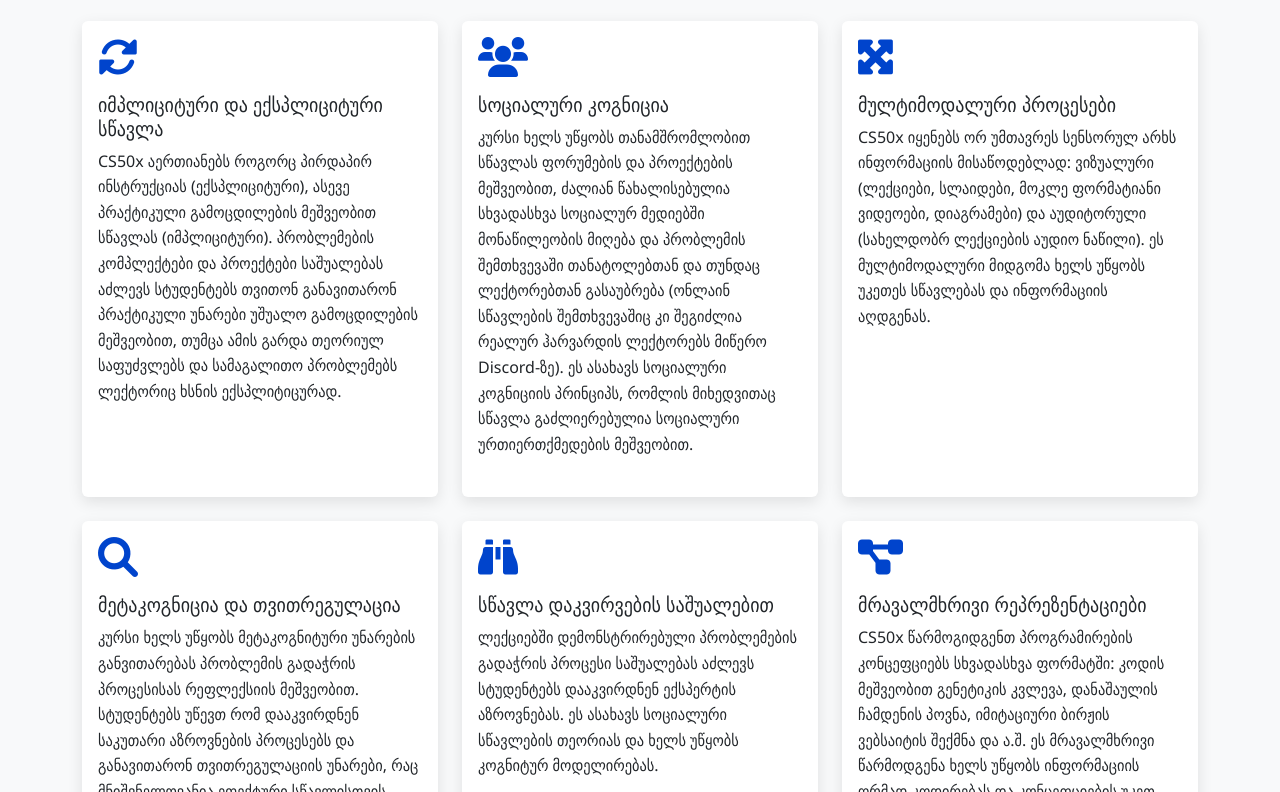
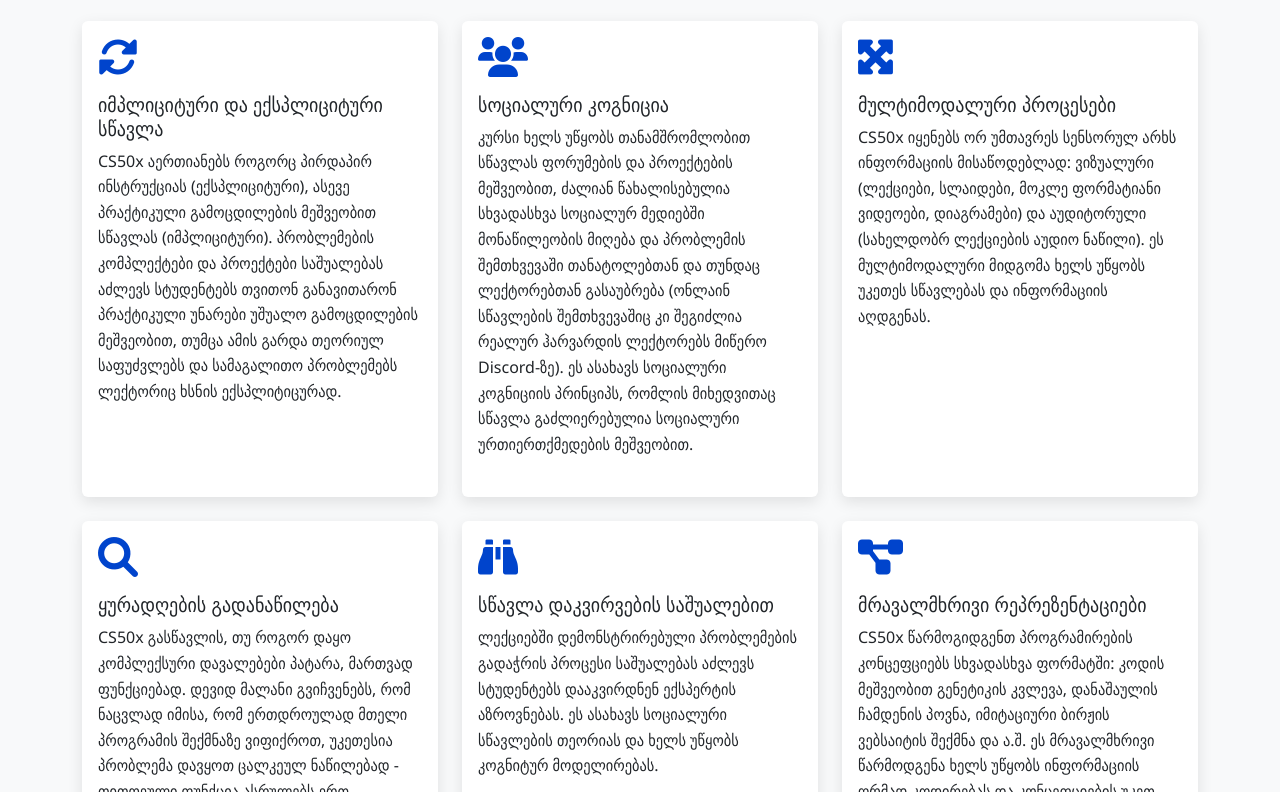
Before and after one commit to tokothedodo/tokothedodo.github.io, a plain HTML site: page index.html in a window 1280 px wide. Shown: the part 2008-2800 px from the top of the page. Drawn offline with nearby package versions, Linux system fonts and the light colour scheme.

Commit message:
Add new navigation link and update card content

```diff
--- a/index.html
+++ b/index.html
@@ -21,13 +21,13 @@
             <div class="collapse navbar-collapse" id="navbarNav">
                 <ul class="navbar-nav ms-auto">
                     <li class="nav-item">
-                        <a class="nav-link text-light" href="#learning-principles">სწავლის პრინციპები</a>
-                    </li>
-                    <li class="nav-item">
                         <a class="nav-link text-light" href="#memory-metacognition">მეხსიერება და მეტაკოგნიცია</a>
                     </li>
                     <li class="nav-item">
                         <a class="nav-link text-light" href="#literacy-numeracy">წიგნიერება და რაოდენობრივი აზროვნება</a>
+                    </li>
+                    <li class="nav-item">
+                        <a class="nav-link text-light" href="#learning-principles">ემოცია და მოტივაცია</a>
                     </li>
                     <li class="nav-item">
                         <a class="nav-link text-light" href="#practical-guide">სასწავლო გზამკვლევი</a>
@@ -149,8 +149,8 @@
                     <div class="card h-100">
                         <div class="card-body">
                             <i class="fas fa-search card-icon"></i>
-                            <h5 class="card-title">მეტაკოგნიცია და თვითრეგულაცია</h5>
-                            <p class="card-text">კურსი ხელს უწყობს მეტაკოგნიტური უნარების განვითარებას პრობლემის გადაჭრის პროცესისას რეფლექსიის მეშვეობით. სტუდენტებს უწევთ რომ დააკვირდნენ საკუთარი აზროვნების პროცესებს და განავითარონ თვითრეგულაციის უნარები, რაც მნიშვნელოვანია ეფექტური სწავლისთვის.</p>
+                            <h5 class="card-title">ყურადღების გადანაწილება</h5>
+                            <p class="card-text">CS50x გასწავლის, თუ როგორ დაყო კომპლექსური დავალებები პატარა, მართვად ფუნქციებად. დევიდ მალანი გვიჩვენებს, რომ ნაცვლად იმისა, რომ ერთდროულად მთელი პროგრამის შექმნაზე ვიფიქროთ, უკეთესია პრობლემა დავყოთ ცალკეულ ნაწილებად - თითოეული ფუნქცია ასრულებს ერთ კონკრეტულ დავალებას. ეს მიდგომა ამცირებს კოგნიტურ დატვირთვას და საშუალებას გაძლევთ ფოკუსი გააკეთოთ თითოეულ კომპონენტზე ცალ-ცალკე.</p>
                         </div>
                     </div>
                 </div>
```
